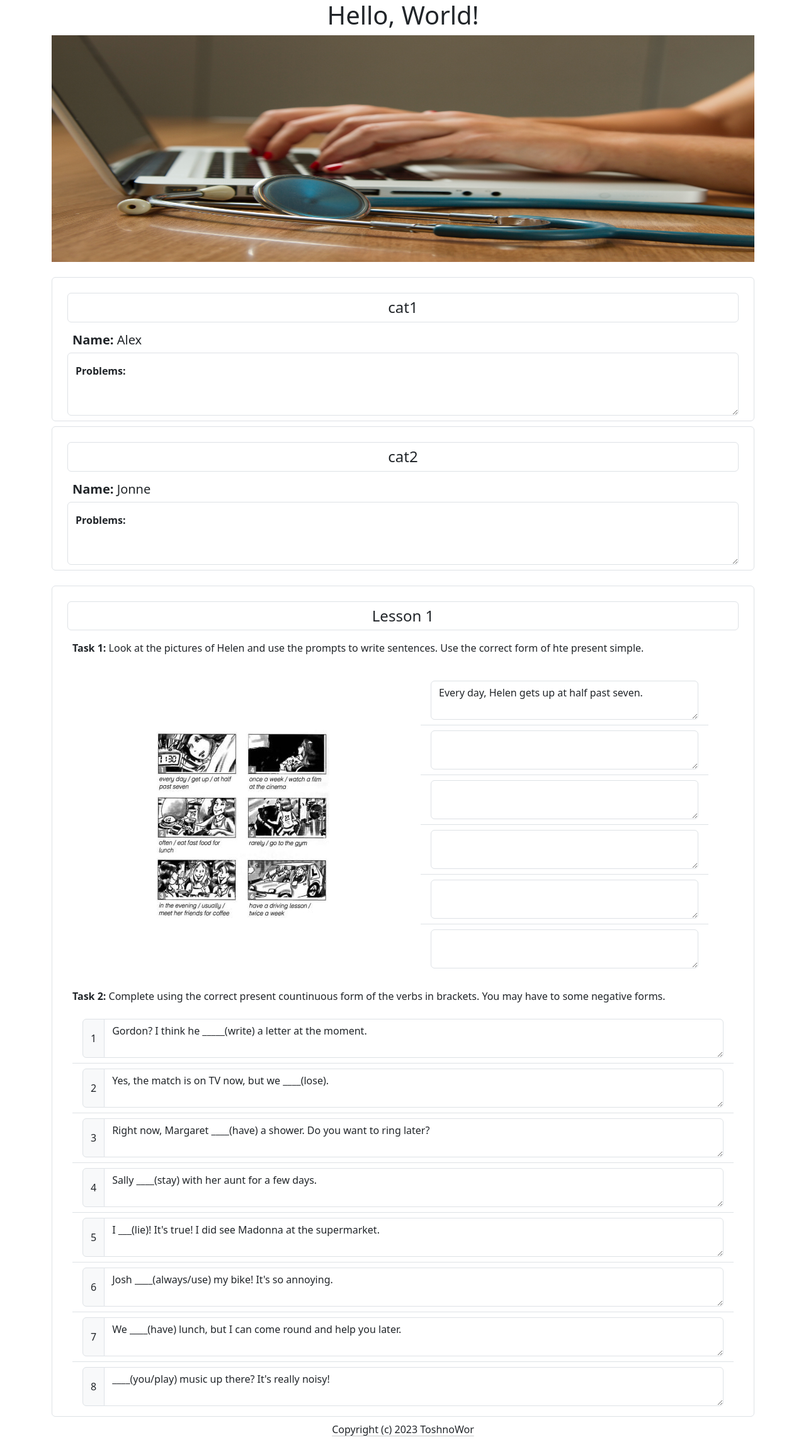
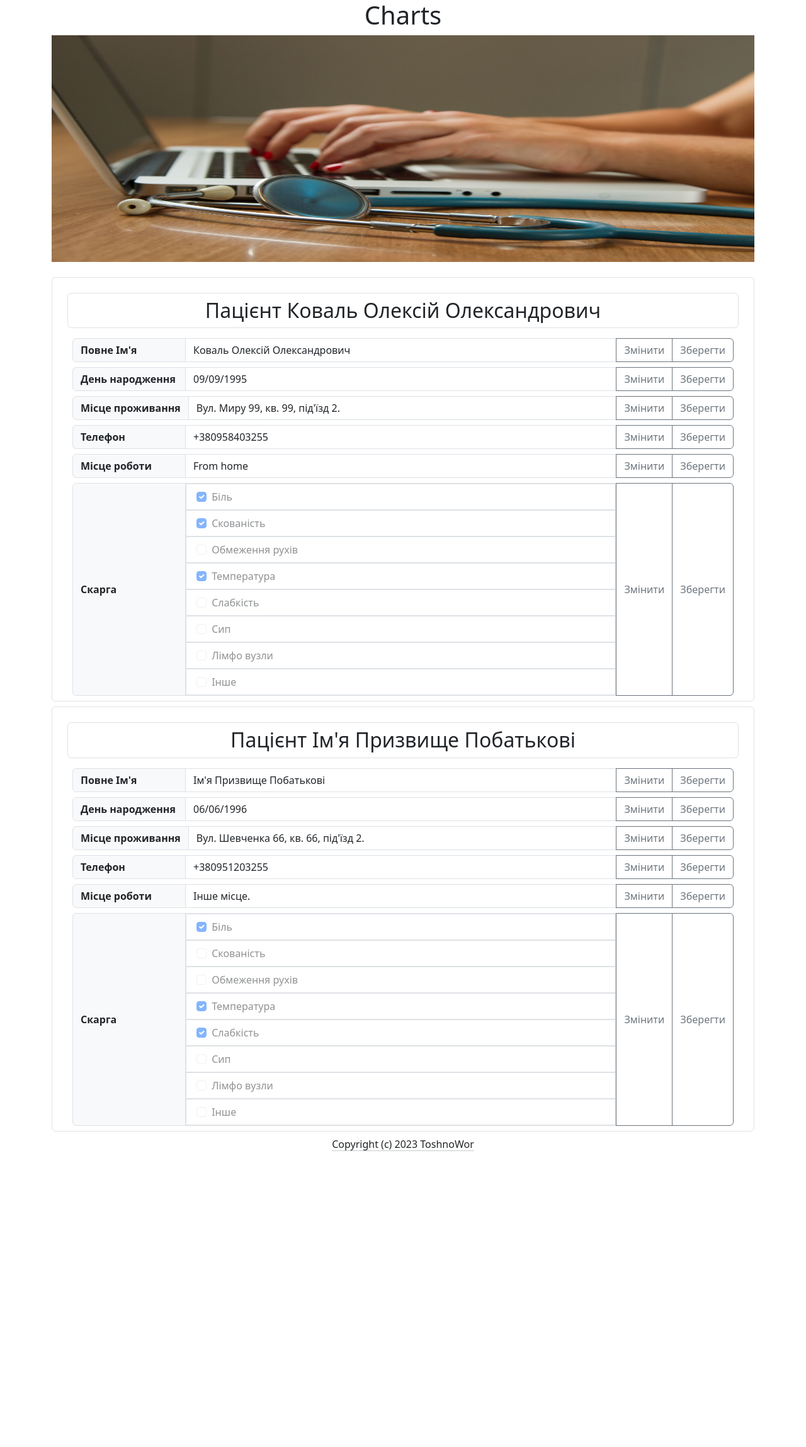
Before and after one commit to ToshnoWor/-flack-first-app, a Flask app: page / in a window 1280 px wide. Shown: the whole page at 63% size. After the commit the page ends 1828 px from the top, so only its background shows below. Run offline with Flask 3, Linux system fonts and the light colour scheme.

Commit message:
first adaptation to the new frontend design

```diff
--- a/app.py
+++ b/app.py
@@ -1,97 +1,63 @@
 from flask import Flask, render_template, jsonify
+import datetime
+import phonenumbers as tel
 
 app = Flask(__name__)
 
 VAR = [{
   'id': 0,
-  'catName': 'cat1',
-  'name': 'Alex',
-  'problem': ''
+  'pi': {
+    'fullname':
+    'Коваль Олексій Олександрович',
+    'birthday':
+    datetime.date(1995, 9, 9),
+    'residence':
+    'Вул. Миру 99, кв. 99, під\'їзд 2.',
+    'phone':
+    tel.format_number(tel.parse('+380958403255'), tel.PhoneNumberFormat.E164),
+    'placeofwork':
+    'From home',
+    'complaint': {
+      'Біль': True,
+      'Скованість': True,
+      'Обмеження рухів': False,
+      'Температура': True,
+      'Слабкість': False,
+      'Сип': False,
+      'Лімфо вузли': False,
+      'Інше': False
+    }
+  }
 }, {
   'id': 1,
-  'catName': 'cat2',
-  'name': 'Jonne',
-  'problem': ''
-}]
-
-VAR2 = [{
-  'lesson':
-  '1',
-  'tasks': [{
-    'id':
-    1,
-    'task':
-    'Look at the pictures of Helen and use the prompts to write sentences. Use the correct form of hte present simple.',
-    'quest_type':
-    '',
-    'quest': [{
-      'num': 1,
-      'text': 'Every day, Helen gets up at half past seven.'
-    }, {
-      'num': 2,
-      'text': ''
-    }, {
-      'num': 3,
-      'text': ''
-    }, {
-      'num': 4,
-      'text': ''
-    }, {
-      'num': 5,
-      'text': ''
-    }, {
-      'num': 6,
-      'text': ''
-    }],
-    'image_path':
-    'https://-flack-first-app.alekseikoval.repl.co/static/Screenshot_1.png'
-  }, {
-    'id':
-    2,
-    'task':
-    'Complete using the correct present countinuous form of the verbs in brackets. You may have to some negative forms.',
-    'quest_type':
-    '',
-    'quest': [{
-      'num': 1,
-      'text': 'Gordon? I think he _____(write) a letter at the moment.'
-    }, {
-      'num': 2,
-      'text': 'Yes, the match is on TV now, but we ____(lose).'
-    }, {
-      'num':
-      3,
-      'text':
-      'Right now, Margaret ____(have) a shower. Do you want to ring later?'
-    }, {
-      'num': 4,
-      'text': 'Sally ____(stay) with her aunt for a few days.'
-    }, {
-      'num':
-      5,
-      'text':
-      'I ___(lie)! It\'s true! I did see Madonna at the supermarket.'
-    }, {
-      'num': 6,
-      'text': 'Josh ____(always/use) my bike! It\'s so annoying.'
-    }, {
-      'num':
-      7,
-      'text':
-      'We ____(have) lunch, but I can come round and help you later.'
-    }, {
-      'num': 8,
-      'text': '____(you/play) music up there? It\'s really noisy!'
-    }],
-    'image_path':
-    None
-  }]
+  'pi': {
+    'fullname':
+    'Ім\'я Призвище Побатькові',
+    'birthday':
+    datetime.date(1996, 6, 6),
+    'residence':
+    'Вул. Шевченка 66, кв. 66, під\'їзд 2.',
+    'phone':
+    tel.format_number(tel.parse('+380951203255'), tel.PhoneNumberFormat.E164),
+    'placeofwork':
+    'Інше місце.',
+    'complaint': {
+      'Біль': True,
+      'Скованість': False,
+      'Обмеження рухів': False,
+      'Температура': True,
+      'Слабкість': True,
+      'Сип': False,
+      'Лімфо вузли': False,
+      'Інше': False
+    }
+  }
 }]
 
 
 @app.route("/")
 def hello_world():
-  return render_template('home.html', var=VAR, var2=VAR2)
+  return render_template('home.html', var=VAR)
 
 
 @app.route("/api/names")
--- a/pyproject.toml
+++ b/pyproject.toml
@@ -7,6 +7,7 @@ authors = ["Your Name <you@example.com>"]
 [tool.poetry.dependencies]
 python = "^3.10"
 Flask = "^2.3.2"
+phonenumbers = "^8.13.16"
 
 [tool.poetry.dev-dependencies]
 
--- a/templates/home.html
+++ b/templates/home.html
@@ -15,16 +15,11 @@
 </head>
 <body>
   <div class='container'>
-    <h1 class=text-center>Hello, World!</h1>
-    <img id="banner" class='img-fluid' src="https://-flack-first-app.alekseikoval.repl.co/static/image_logo.jpg" alt="logo" height=120>
+    <h1 class=text-center>Charts</h1>
+    <img id="banner" class='img-fluid' src="https://-flack-first-app.alekseikoval.repl.co/static/image_logo.jpg" alt="logo">
     <div class='mt-4'>
       {% for obj in var %}
         {% include 'item.html' %}
-      {% endfor %}
-    </div>
-    <div class='mt-4'>
-      {% for obj in var2 %}
-        {% include 'item2.html' %}
       {% endfor %}
     </div>
   </div>
--- a/templates/item.html
+++ b/templates/item.html
@@ -1,20 +1,107 @@
 <div class='border rounded p-2 mb-2'>
-
-  <h4 class='text-center border rounded p-2 m-3'>{{obj['catName']}}</h4>
-
+  <h2 class='text-center border rounded p-2 m-3'>Пацієнт {{obj['pi']['fullname']}}</h4>
   <div>
     <div class='mt-2 px-4'>
-      <h5>
-        <b>Name:</b> {{obj['name']}}
-      </h5>
+        <div class="input-group mt-2">
+          <span class="input-group-text" id="basic-addon1" style='min-width: 180px'><b>Повне Ім'я</b></span>
+          <input id="fullname{{obj['id']}}" type="text" class="form-control" placeholder="Recipient's username" aria-label="Recipient's username with two button addons" readonly value='{{obj['pi']['fullname']}}'>
+          <button class="btn btn-outline-secondary" type="button" onclick=removeReadonly("fullname{{obj['id']}}", "readonly")>Змінити</button>
+          <button class="btn btn-outline-secondary" type="button" onclick=setReadonly("fullname{{obj['id']}}", "readonly")>Зберегти</button>
+        </div>
+
+      <div class="input-group mt-2">
+        <span class="input-group-text" id="basic-addon1" style='min-width: 180px'><b>День народження</b></span>
+        <input id="birthday{{obj['id']}}"
+               type="date"
+               class="form-control"
+               readonly
+               value='{{obj['pi']['birthday']}}'>
+        <button class="btn btn-outline-secondary" type="button" onclick=removeReadonly("birthday{{obj['id']}}", "readonly")>Змінити</button>
+        <button class="btn btn-outline-secondary" type="button" onclick=setReadonly("birthday{{obj['id']}}", "readonly")>Зберегти</button>
+      </div>
+
+      <div class="input-group mt-2">
+        <span class="input-group-text" id="basic-addon1" style='min-width: 180px'><b>Місце проживання</b></span>
+        <input id="residence{{obj['id']}}"
+               type="text"
+               class="form-control"
+               placeholder="text"
+               readonly
+               value='{{obj['pi']['residence']}}'>
+        <button class="btn btn-outline-secondary" type="button" onclick=removeReadonly("residence{{obj['id']}}", "readonly")>Змінити</button>
+        <button class="btn btn-outline-secondary" type="button" onclick=setReadonly("residence{{obj['id']}}", "readonly")>Зберегти</button>
+      </div>
+
+      <div class="input-group mt-2">
+        <span class="input-group-text"
+              id="basic-addon1"
+              style='min-width: 180px'><b>Телефон</b></span>
+        <input id="phone{{obj['id']}}"
+               type="tel"
+               class="form-control"
+               placeholder="tel"
+               readonly
+               value='{{obj['pi']['phone']}}'>
+        <button class="btn btn-outline-secondary" type="button" onclick=removeReadonly("phone{{obj['id']}}", "readonly")>Змінити</button>
+        <button class="btn btn-outline-secondary" type="button" onclick=setReadonly("phone{{obj['id']}}", "readonly")>Зберегти</button>
+      </div>
+
+      <div class="input-group mt-2">
+        <span class="input-group-text"
+              id="basic-addon1"
+              style='min-width: 180px'><b>Місце роботи</b></span>
+        <input id="placeofwork{{obj['id']}}"
+               type="text"
+               class="form-control"
+               placeholder="text"
+               readonly
+               value='{{obj['pi']['placeofwork']}}'>
+        <button class="btn btn-outline-secondary" type="button" onclick="removeReadonly('placeofwork{{obj['id']}}', 'readonly')">Змінити</button>
+        <button class="btn btn-outline-secondary" type="button" onclick="setReadonly('placeofwork{{obj['id']}}', 'readonly')">Зберегти</button>
+      </div>
+
+      <div class="input-group mt-2">
+        <span class="input-group-text"
+              id="basic-addon1"
+              style='min-width: 180px'><b>Скарга</b></span>
+          <ul class="list-group form-control" style="padding: 0;">
+            <script>
+              const idList{{obj['id']}} = []
+            </script>
+        {% for val in obj['pi']['complaint'] %}
+            <script>
+              idList{{obj['id']}}.push("{{val}}{{obj['id']}}")
+            </script>
+            <li class="list-group-item">
+              <input class="form-check-input me-1" type="checkbox" {% if obj['pi']['complaint'][val]: %} checked {% endif %} id="{{val}}{{obj['id']}}" value="" disabled>
+              <label class="form-check-label" for="{{val}}{{obj['id']}}">{{val}}</label>
+            </li>
+        {% endfor %}
+          </ul>
+        <button class="btn btn-outline-secondary" type="button" onclick="removeDisabled(idList{{obj['id']}}, 'disabled')">Змінити</button>
+        <button class="btn btn-outline-secondary" type="button" onclick="setDisabled(idList{{obj['id']}}, 'disabled')">Зберегти</button>
+      </div>
+
     </div>
-    <div class='mt-2 px-3'>
-      <div class="form-floating">
-        <textarea class="form-control" placeholder="Leave a comment here" id="floatingTextarea2" style="height: 100px">{{obj['problem']}}</textarea>
-        <label for="floatingTextarea2"><b>Problems:</b></label>
-      </div>
-    </div>
+  </div>
+</div>
 
-  </div>
-
+  <script>
+    function removeDisabled(tagIdList, attName) {
+      for (let obj of tagIdList) {
+        document.getElementById(obj).removeAttribute(attName);
+      }
+    }
+    function setDisabled(tagIdList, attName) {
+      for (let obj of tagIdList) {
+        document.getElementById(obj).setAttribute(attName, true);
+      }
+    }
+    function removeReadonly(tagId, attName) {
+      document.getElementById(tagId).removeAttribute(attName);
+    }
+    function setReadonly(tagId, attName) {
+      document.getElementById(tagId).setAttribute(attName, true);
+    }
+  </script>
 </div>
```
Also changed, not shown: 1 other file.
